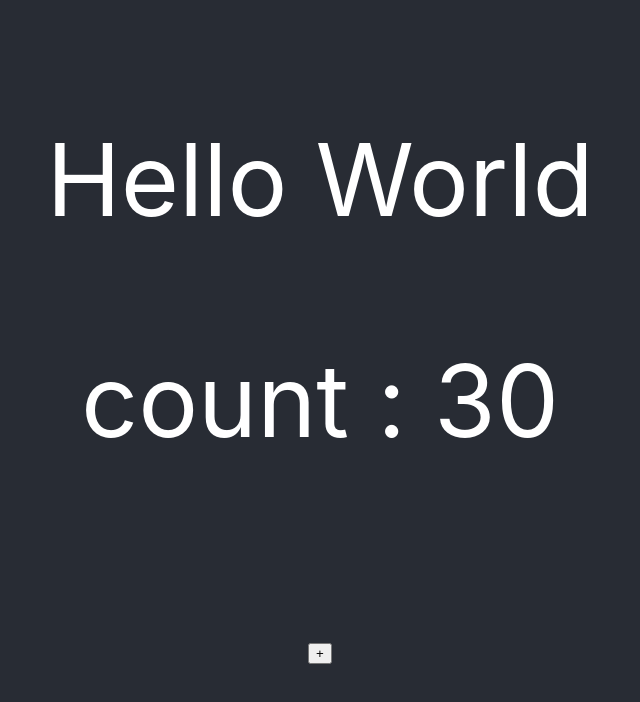
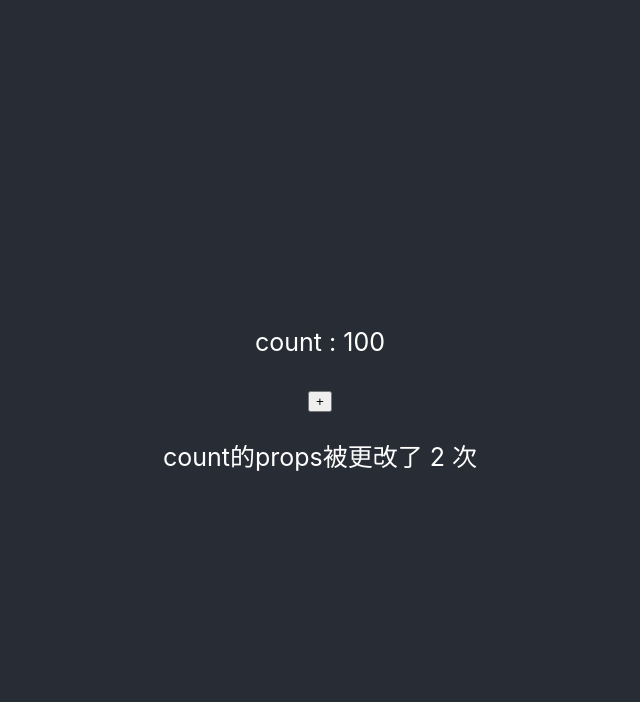
Before and after one commit to WuYoTing/Isthereanyclothes-react, a React (Create React App) app: page / in a window 1280 px wide. Shown: the top 702 px of the page, without its empty margins (320-960 px from the left). Built offline with nearby package versions, Linux system fonts and the light colour scheme.

Commit message:
feat: react hook lifecycle practice

```diff
--- a/src/App.js
+++ b/src/App.js
@@ -1,13 +1,12 @@
-import React, {useState} from 'react';
+import React, {useEffect, useState} from 'react';
 import './App.css';
 import Counter from "./components/Counter";
 
-function App() {
-    const [count, setCount] = useState(30);
+const App = () => {
+    const [count, setCount] = useState(0);
     return (
         <div className="App">
-            <div className="App-header" style={{fontSize: '100px'}}>
-                Hello World
+            <div className="App-header" style={{fontSize: '25px'}}>
                 <Counter count={count} setCount={setCount}/>
             </div>
         </div>
--- a/src/components/Counter.js
+++ b/src/components/Counter.js
@@ -1,11 +1,21 @@
-import React, {useState} from 'react'
+import React, {useState, useEffect} from 'react'
 
 const Counter = (props) => {
+    const [changeTime, setChangetime] = useState(0);
 
+    useEffect(() => {
+        props.setCount(100);
+        console.log('test1');
+    }, [])
+    useEffect(() => {
+        setChangetime(changeTime + 1);
+        console.log('test2');
+    }, [props.count])
     return (
         <div>
             <p>count : {props.count}</p>
             <button onClick={() => props.setCount(props.count - 1)}>+</button>
+            <p>count的props被更改了 {changeTime} 次</p>
         </div>
     )
 }
```
